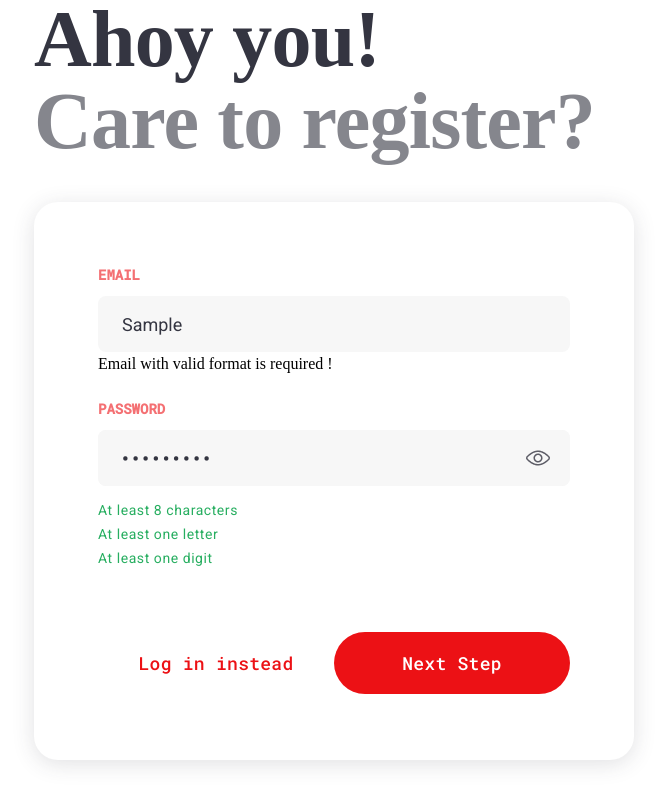
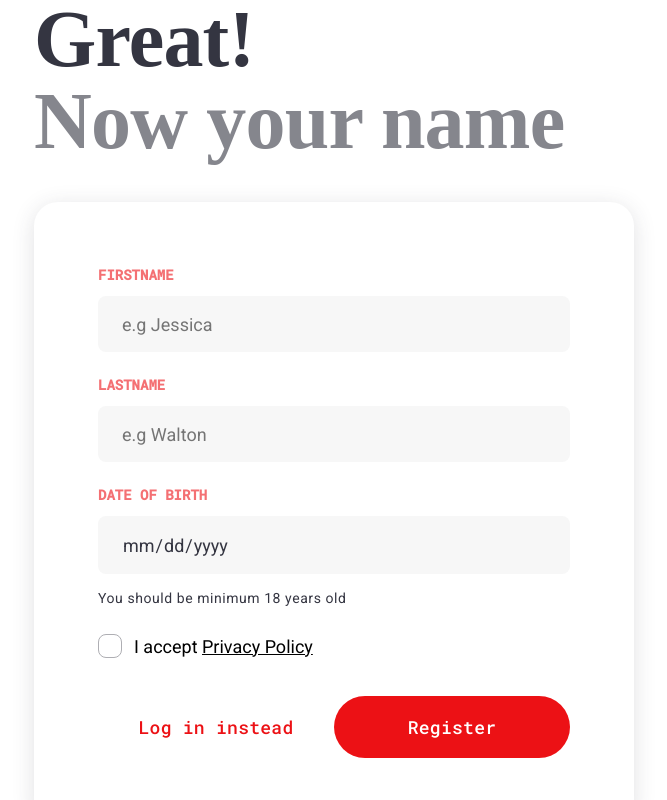
Before and after one commit to Ekaraja/montecinema, a React (Create React App) app: page / in a window 1280 px wide. Both pictures are taken after typing "Sample", "Sample123" into the empty fields and a click on the button "Next Step". Shown: the part 164-964 px from the top of the page, without its empty margins (306-973 px from the left). Built offline with nearby package versions, Linux system fonts and the light colour scheme; a web font is replaced by a local one.

Commit message:
display error messages of the form

```diff
--- a/src/components/form/Form.jsx
+++ b/src/components/form/Form.jsx
@@ -2,14 +2,15 @@ import React, { useState, useEffect } from "react";
 import FormEmail from "./FormEmail";
 import FormInfo from "./FormInfo";
 import Success from "./Success";
-import { validate } from "./formHelper";
+import { validateStep2, validateStep1 } from "./formHelper";
 import "./signup.css";
 
 const Form = () => {
 	const maxPage = 2;
 	const [page, setPage] = useState(1);
 	const [isSubmit, setIsSubmit] = useState(false);
-	const [formErrors, setFormErrors] = useState({});
+	const [formErrorsStep1, setFormErrorsStep1] = useState({});
+	const [formErrorsStep2, setFormErrorsStep2] = useState({});
 	const [formData, setFormData] = useState({
 		email: "",
 		password: "",
@@ -19,6 +20,7 @@ const Form = () => {
 		isCheck: false
 	});
 
+
 	const formMainTitles = ["Ahoy you!", "Great!"];
 	const formSubTitles = ["Care to register?", "Now your name"];
 
@@ -27,20 +29,21 @@ const Form = () => {
 	};
 
 	const handleSubmit = (e) => {
+		console.log("submit");
+		console.log(formErrorsStep2);
 		e.preventDefault();
-		setFormErrors(validate(formData));
 		setIsSubmit(true);
 	};
 
 	//!! SEND FORM DATA TO BACK-END HERE !!//
 
 	useEffect(() => {
-		console.log("formErrors", formErrors);
-		if (Object.keys(formErrors).length === 0 && isSubmit) {
+
+		if (Object.keys(formErrorsStep2).length === 0 && Object.keys(formErrorsStep1).length === 0 && isSubmit) {
 			console.log(formData);
 			handleNextPage(page);
 		}
-	}, [formErrors]);
+	}, [formErrorsStep2,formErrorsStep1]);
 
 	const pageDisplay = () => {
 		switch (page) {
@@ -51,7 +54,8 @@ const Form = () => {
 						setFormData={setFormData}
 						handleNextPage={handleNextPage}
 						page={page}
-						formErrors={formErrors}
+						formErrorsStep1={formErrorsStep1}
+						setFormErrorsStep1={setFormErrorsStep1}
 					/>
 				);
 
@@ -60,15 +64,16 @@ const Form = () => {
 					<FormInfo
 						formData={formData}
 						setFormData={setFormData}
-						formErrors={formErrors}
+						handleNextPage={handleNextPage}
+						page={page}
+						formErrorsStep2={formErrorsStep2}
+						setFormErrorsStep2={setFormErrorsStep2}
 					/>
 				);
 			default:
 				return;
 		}
 	};
-
-	console.log("coucou");
 
 	return (
 		<section className="register">
--- a/src/components/form/FormEmail.jsx
+++ b/src/components/form/FormEmail.jsx
@@ -1,5 +1,6 @@
 import React, { useState } from "react";
 import {
+  validateStep1,
   validateEmailFormat,
   validatePassword,
   checkPassLength,
@@ -8,7 +9,14 @@ import {
 } from "./formHelper";
 import eye from "../../medias/elements/eye.png";
 
-const FormEmail = ({ formData, setFormData, handleNextPage, page,formErrors }) => {
+const FormEmail = ({
+  formData,
+  setFormData,
+  handleNextPage,
+  page,
+  formErrorsStep1,
+  setFormErrorsStep1,
+}) => {
   const [seePassword, setSeePassword] = useState(false);
 
   const colors = {
@@ -22,17 +30,26 @@ const FormEmail = ({ formData, setFormData, handleNextPage, page,formErrors }) =
       <div className="form__label">
         <label htmlFor="">Email</label>
         <input
+          style={{
+            border: formErrorsStep1.email ? "1px solid #EC1115" : "none",
+          }}
           type="text"
           placeholder="Something ending with monterail.com"
           value={formData.email}
           onChange={(e) => setFormData({ ...formData, email: e.target.value })}
         />
-				<p>{formErrors.email}</p>
+        <p className="error__message">{formErrorsStep1.email}</p>
       </div>
       <div className="form__label">
         <label htmlFor="">Password</label>
         <span id="form__password-frame">
           <input
+            style={{
+              border:
+                formErrorsStep1.password || formErrorsStep1.passwords
+                  ? "1px solid #EC1115"
+                  : "none",
+            }}
             id="form__password-input"
             type={seePassword ? "text" : "password"}
             placeholder="Enter your password"
@@ -48,6 +65,7 @@ const FormEmail = ({ formData, setFormData, handleNextPage, page,formErrors }) =
             alt="show password"
           />
         </span>
+        <p className="error__message">{formErrorsStep1.password}</p>
 
         <aside>
           <p
@@ -89,15 +107,16 @@ const FormEmail = ({ formData, setFormData, handleNextPage, page,formErrors }) =
         </aside>
       </div>
       <div className="form__buttons">
-				<a className="button--login" href="./">Log in instead</a>
-				<button className="button"
-					onClick={(e) => {
-						if (
-							formData.email !== "" &&
-							validateEmailFormat(formData.email) &&
-							validatePassword()
-						) {
+        <a className="button--login" href="./">
+          Log in instead
+        </a>
+        <button
+          className="button"
+          onClick={() => {
+            if (validatePassword() && formData.email !== "") {
               handleNextPage(page);
+            } else {
+              setFormErrorsStep1(validateStep1(formData));
             }
           }}
         >
--- a/src/components/form/FormInfo.jsx
+++ b/src/components/form/FormInfo.jsx
@@ -1,11 +1,22 @@
 import React from "react";
+import { validateStep2, ageValidate } from "./formHelper";
 
-const FormInfo = ({ formData, setFormData }) => {
+const FormInfo = ({
+  formData,
+  setFormData,
+  formErrorsStep2,
+  setFormErrorsStep2,
+  page,
+  handleNextPage
+}) => {
   return (
     <>
       <div className="form__label">
         <label htmlFor="">Firstname</label>
         <input
+          style={{
+            border: formErrorsStep2.firstname ? "1px solid #EC1115" : "none",
+          }}
           type="text"
           placeholder="e.g Jessica"
           value={formData.firstname}
@@ -13,10 +24,12 @@ const FormInfo = ({ formData, setFormData }) => {
             setFormData({ ...formData, firstname: e.target.value })
           }
         />
+        <p className="error__message">{formErrorsStep2.firstname}</p>
       </div>
       <div className="form__label">
         <label htmlFor="">Lastname</label>
         <input
+          style={{ border: formErrorsStep2.lastname ? "1px solid #EC1115" : "none" }}
           type="text"
           placeholder="e.g Walton"
           value={formData.lastname}
@@ -24,24 +37,48 @@ const FormInfo = ({ formData, setFormData }) => {
             setFormData({ ...formData, lastname: e.target.value })
           }
         />
+        <p className="error__message">{formErrorsStep2.lastname}</p>
       </div>
       <div className="form__label">
         <label htmlFor="">Date of birth</label>
         <input
+          style={{
+            border:
+			formErrorsStep2.dateOfBirth || formErrorsStep2.dob
+                ? "1px solid #EC1115"
+                : "none",
+          }}
           type="date"
           value={formData.dateOfBirth}
           onChange={(e) =>
             setFormData({ ...formData, dateOfBirth: e.target.value })
           }
         />
+        <p className="error__message">{formErrorsStep2.dateOfBirth}</p>
       </div>
+      {/* 0.0625rem solid #AEAEB3; */}
       <aside>
-				<p>You should be minimum 18 years old</p>
+        <p style={{ color: formErrorsStep2.dob ? "#EC1115" : "var(--gray-tuna)" }}>
+          You should be minimum 18 years old
+        </p>
         <span>
-					<input type="checkbox" id="policy" name="policy" onChange={(e) =>
+          <input
+            style={{
+              border: formErrorsStep2.isCheck
+                ? "0.0625rem solid #EC1115"
+                : "0.0625rem solid #AEAEB3",
+            }}
+            type="checkbox"
+            id="policy"
+            name="policy"
+            onChange={(e) =>
               setFormData({ ...formData, isCheck: e.target.checked })
-					}  />
-					<label htmlFor="policy">
+            }
+          />
+          <label
+            htmlFor="policy"
+            style={{ color: formErrorsStep2.isCheck ? "#EC1115" : "#000" }}
+          >
             I accept <span>Privacy Policy</span>
           </label>
         </span>
@@ -51,7 +88,18 @@ const FormInfo = ({ formData, setFormData }) => {
         <a className="button--login" href="./">
           Log in instead
         </a>
-				<button className="button">Register</button>
+        <button
+          onClick={() => {
+            if (formData.firstname !== "" && formData.lastname !== "" && formData.dateOfBirth!=="" && formData.isCheck && ageValidate(formData.dateOfBirth) ){
+              handleNextPage(page);
+            } else {
+				setFormErrorsStep2(validateStep2(formData));
+            }
+          }}
+          className="button"
+        >
+          Register
+        </button>
       </div>
     </>
   );
--- a/src/components/form/Success.jsx
+++ b/src/components/form/Success.jsx
@@ -3,9 +3,9 @@ import React from "react";
 const Success = ({ formData }) => {
 	return (
 		<div className="form__success-message">
-			<h4>Good job {formData.firstname}!</h4>
+			<h4>Good job {formData.firstname}</h4>
 			<p>We have sent you an email to <span className="--bold">{formData.email}</span>.<br/>Make sure to click the link from the message to activate your account.</p>
-			<a href="./" className="button">Go to homepage</a>
+			<button className="button">Go to homepage</button>
 		</div>
 	);
 };
--- a/src/components/form/formHelper.js
+++ b/src/components/form/formHelper.js
@@ -8,45 +8,61 @@ const emailRegex = /^[^\s@]+@[^\s@]+\.[^/s@]{2,}$/i;
 const nameRegex = /^[\p{L} ,.'-]+$/u;
 
 
-export const validate = (values) => {
+export const validateStep1 = (values) => {
     const errors = {};
 
     if (!values.email) {
-        errors.email = "Email is required !";
+        errors.email = "Email is required";
     } else if (!emailRegex.test(values.email)) {
-        errors.email = "Email with valid format is required !"
+        errors.email = "Email with valid format is required"
     }
 
     if (!values.password) {
-        errors.password = "Password is required !"
+        errors.password = "Password is required"
     }
 
-    if (!values.firstname) {
-        errors.firstname = "firstname is required!";
-    } else if (!nameRegex.test(values.firstname)) {
-        errors.firstname = "First name with valid format is required! !";
-    }
-
-
-    if (!values.lastname) {
-        errors.lastname = "lastname is required!";
-    }      else if (!nameRegex.test(values.lastname)) {
-        errors.lastname = "Last name with valid format is required! !";
-    }
-
-    if (!values.dateOfBirth) {
-        errors.dateOfBirth = "Date of birth is required !"
-    } else if (!ageValidate(values.dateOfBirth)) {
-        errors.dateOfBirth = "You should be minimum 18 years old !"
-    }
-
-    if (!values.isCheck) {
-        errors.isCheck = "Check is needed"
+    else if (!checkPassLength(values.password) || !checkPassAlphabet(values.password) || !checkPassDigit(values.password)) {
+        errors.passwords = true
     }
 
     return errors;
 
 }
+
+export const validateStep2 = (values) => {
+
+    const errors = {};
+
+    if (!values.firstname) {
+        errors.firstname = "First name is required!";
+
+    } else if (!nameRegex.test(values.firstname)) {
+        errors.firstname = "First name with valid format is required";
+    }
+
+    if (!values.lastname) {
+        errors.lastname = "Last name is required!";
+    }      else if (!nameRegex.test(values.lastname)) {
+        errors.lastname = "Last name with valid format is required";
+    }
+
+    if (!values.dateOfBirth) {
+        errors.dateOfBirth = "Date of birth is required"
+    } else if (!ageValidate(values.dateOfBirth)) {
+        errors.dob = true
+    }
+
+    if (!values.isCheck) {
+        errors.isCheck = true
+    }
+
+    return errors;
+
+}
+
+
+
+
 
 export const checkPassLength = (password) => {
     if (password.length >= 8) {
@@ -81,7 +97,7 @@ export const validateEmailFormat = (email) => {
 }
 
 
-const ageValidate = (birthday) => {
+export const ageValidate = (birthday) => {
 
     let optimizedBirthday = birthday.replace(/-/g, "/");
     let newBirthday = new Date(optimizedBirthday);
--- a/src/components/form/signup.css
+++ b/src/components/form/signup.css
@@ -63,6 +63,7 @@
 
 .form__label {
     margin-bottom: 24px;
+    position: relative;
 }
 
 .form__label>label {
@@ -93,16 +94,14 @@
     overflow: hidden;
     text-overflow: ellipsis;
     white-space: nowrap;
-    transition: ease-out .2s;
 }
 
 .form__label input:hover {
     background: #E5E5E5;
-    transition: ease-in-out .2s;
 }
 
 .form input:focus {
-    box-shadow: 0 0 0 1px #2F80ED inset;
+    border: .0625rem solid #2F80ED;
     background: rgba(47, 128, 237, 0.1);
     outline: none;
 }
@@ -163,7 +162,7 @@
     line-height: 1.5rem;
     font-family: var(--main-font);
     font-size: 14px;
-    color: var(--gray-tuna);
+    /* color: var(--gray-tuna); */
     letter-spacing: 0.04em;
 }
 
@@ -196,7 +195,7 @@ input[type="checkbox"i] {
     color: currentColor;
     width: 1.5rem;
     height: 1.5rem;
-    border: .0625rem solid #AEAEB3;
+    /* border: .0625rem solid #AEAEB3; */
     border-radius: .5rem;
     margin-right: .75rem;
     transition: 120ms ease-in-out;
@@ -275,3 +274,15 @@ input[type="date"]::-webkit-calendar-picker-indicator {
     }
 
 }
+
+
+/* ERROR MESSAGE */
+
+.error__message {
+    position: absolute;
+    top: 5px;
+    right: 0;
+    font-size: 0.875rem;
+    padding: 0 4px;
+    color: #F47073;
+}
```
Lines whose indentation alone changed are shown as unchanged.
